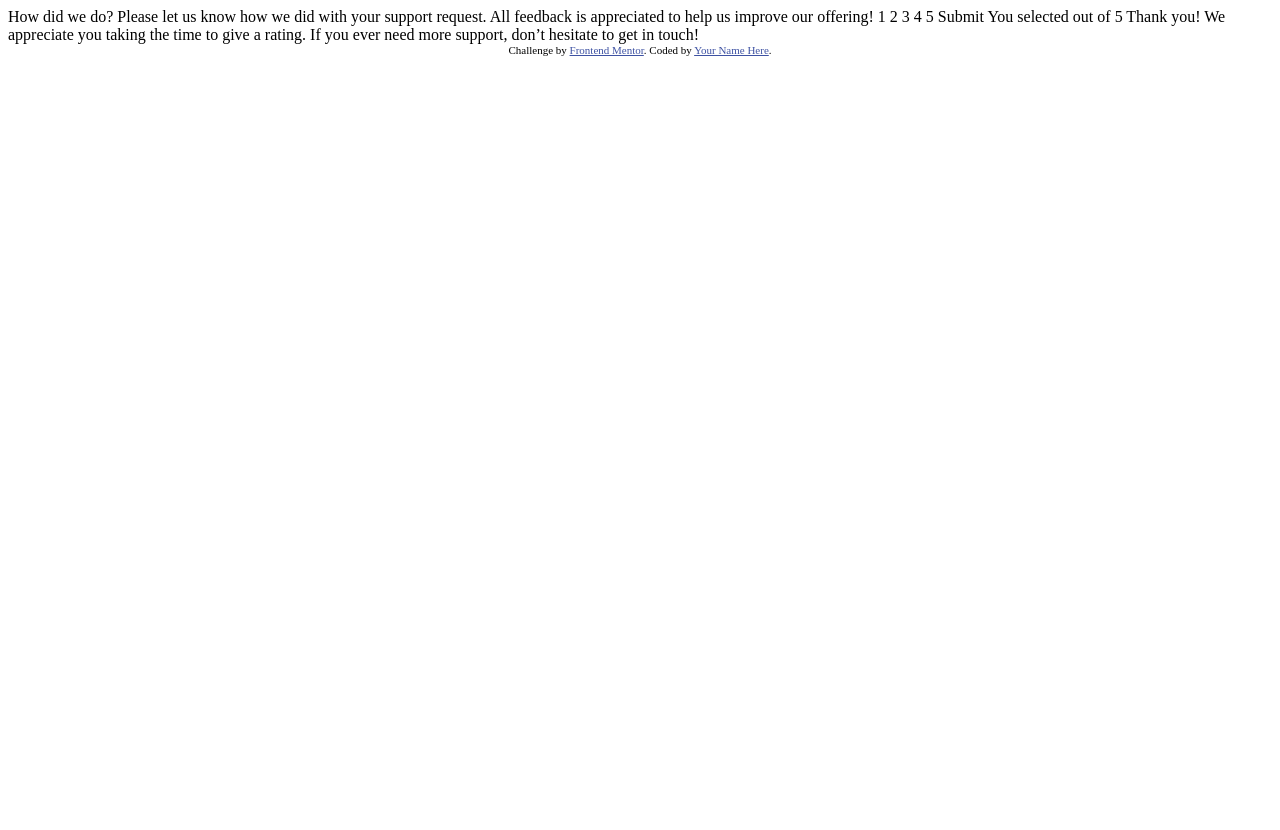
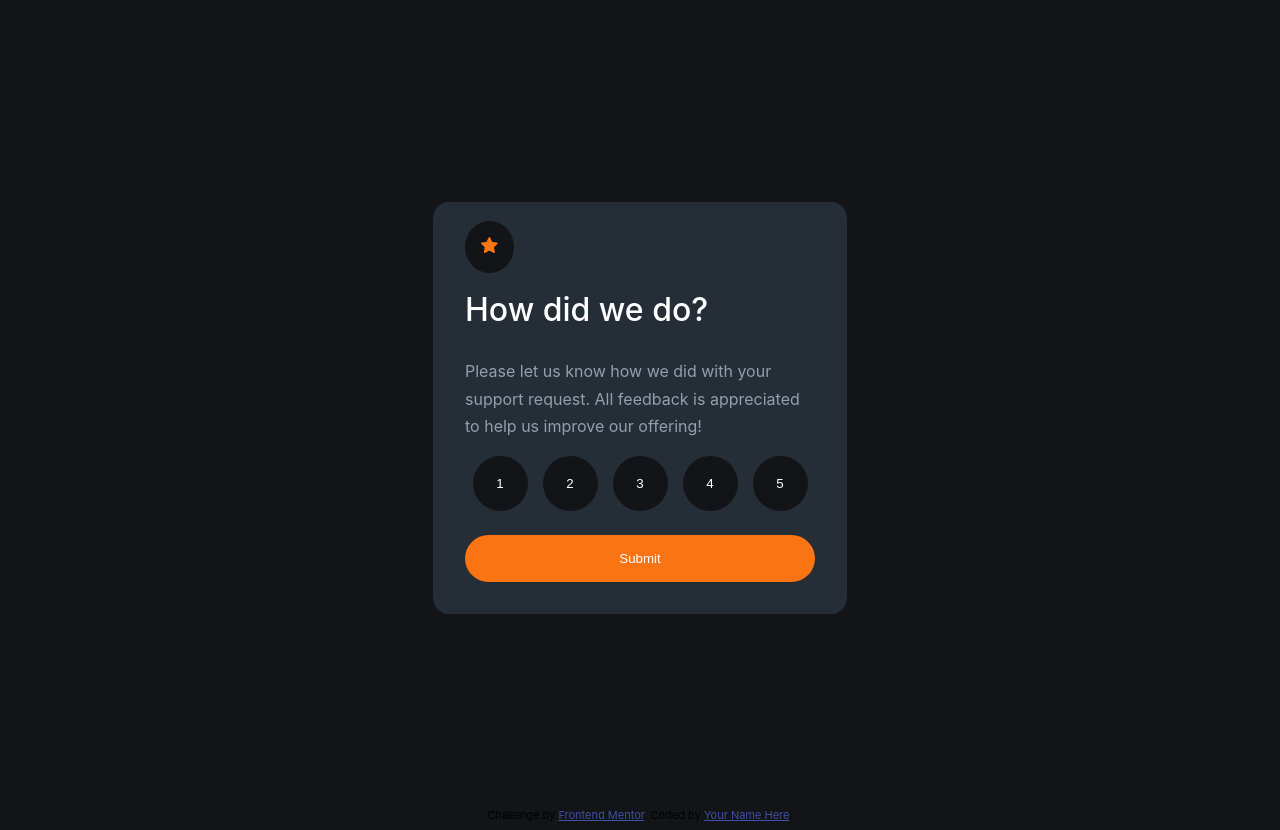
Before and after one commit to ovatimee/Interactive-Rating, a plain HTML site: page index.html in a window 1280 px wide. Before the commit the page ends 800 px from the top, so only its background shows below. Drawn offline with Linux system fonts and the light colour scheme.

Commit message:
Initial Commit

```diff
--- /dev/null
+++ b/app.js
@@ -0,0 +1,6 @@
+const container = document.querySelector(".rating-container");
+const submit = document.querySelector(".submit");
+
+submit.addEventListener("click", () => {
+  console.log("go");
+});
--- /dev/null
+++ b/css/styles.css
@@ -0,0 +1,104 @@
+    .attribution { font-size: 11px; text-align: center; }
+    .attribution a { color: hsl(228, 45%, 44%); }
+
+*{
+  padding: none;
+  margin: none;
+}
+
+:root{
+
+--orange: hsl(25, 97%, 53%);
+
+/* Neutral */
+
+--white: hsl(0, 0%, 100%);
+--light-grey: hsl(217, 12%, 63%);
+--medium-grey: hsl(216, 12%, 54%);
+--dark-blue: hsl(213, 19%, 18%);
+--very-dark-blue: hsl(216, 12%, 8%);
+
+}
+
+
+
+
+body{
+  font-family: -apple-system, BlinkMacSystemFont, 'Segoe UI', Roboto, Oxygen, Ubuntu, Cantarell, 'Open Sans', 'Helvetica Neue', sans-serif;
+  background: var(--very-dark-blue);
+}
+
+.rating{
+  display: flex;
+  align-items: center;
+  justify-content: center;
+  height: 100vh;
+}
+
+.rating-container{
+  max-width: 350px;
+  background: var(--dark-blue);
+  padding: 2rem;
+  border-radius: 1rem;
+  color: var(--white);
+  line-height: 1.7;
+  font-weight: 400;
+}
+.rating-container h1{
+  font-size: 2rem;
+  font-weight: 500;
+}
+.rating-container p{
+  color: var(--light-grey);
+}
+
+.rating-btn{
+  display: flex;
+  justify-content: center;
+  width: 100%;
+  margin-inline: auto;
+}
+
+.rating-num{
+  outline: none;
+  border: none;
+  width: 55px;
+  height: 55px;
+  border-radius: 50%;
+  text-align: center;
+  color: var(--white);
+  background: var(--very-dark-blue);
+  margin-inline: auto;
+}
+
+.rating-num:hover{
+  background: var(--light-grey);
+}
+
+.rating-num:focus{
+  background: var(--orange);
+}
+
+.icon-star{
+  background: var(--very-dark-blue);
+  padding: 1rem;
+  border-radius: 50%;
+}
+
+.submit{
+  display: block;
+  outline: none;
+  border: none;
+  border-radius: 1.5rem;
+  width: 100%;
+  text-align: center;
+  padding: 1rem 0;
+  margin-top: 1.5rem;
+  color: var(--white);
+  background: var(--orange);
+}
+
+.submit:hover{
+  background: var(--white);
+  color: var(--orange);
+}
--- a/index.html
+++ b/index.html
@@ -1,49 +1,71 @@
 <!DOCTYPE html>
+
 <html lang="en">
   <head>
-  <meta charset="UTF-8">
-  <meta name="viewport" content="width=device-width, initial-scale=1.0"> <!-- displays site properly based on user's device -->
-
-  <link rel="icon" type="image/png" sizes="32x32" href="./images/favicon-32x32.png">
-
+    <meta charset="UTF-8" />
+    <meta name="viewport" content="width=device-width, initial-scale=1.0" />
+    <link
+      rel="icon"
+      type="image/png"
+      sizes="32x32"
+      href="./images/favicon-32x32.png"
+    />
     <title>Frontend Mentor | Interactive rating component</title>
-
-  <!-- Feel free to remove these styles or customise in your own stylesheet 👍 -->
-  <style>
-    .attribution { font-size: 11px; text-align: center; }
-    .attribution a { color: hsl(228, 45%, 44%); }
-  </style>
+    <link href="css/styles.css" rel="stylesheet" />
+    <style></style>
   </head>
   <body>
-
     <!-- Rating state start -->
-
-  How did we do?
-
-  Please let us know how we did with your support request. All feedback is appreciated
-  to help us improve our offering!
-
-  1 2 3 4 5
-
-  Submit
+    <div class="rating">
+      <div class="rating-container">
+        <span class="icon-star">
+          <svg width="17" height="16" xmlns="http://www.w3.org/2000/svg">
+            <path
+              d="m9.067.43 1.99 4.031c.112.228.33.386.58.422l4.45.647a.772.772 0 0 1 .427 1.316l-3.22 3.138a.773.773 0 0 0-.222.683l.76 4.431a.772.772 0 0 1-1.12.813l-3.98-2.092a.773.773 0 0 0-.718 0l-3.98 2.092a.772.772 0 0 1-1.119-.813l.76-4.431a.77.77 0 0 0-.222-.683L.233 6.846A.772.772 0 0 1 .661 5.53l4.449-.647a.772.772 0 0 0 .58-.422L7.68.43a.774.774 0 0 1 1.387 0Z"
+              fill="#FC7614"
+            />
+          </svg>
+        </span>
+        <h1>How did we do?</h1>
+        <p>
+          Please let us know how we did with your support request. All feedback
+          is appreciated to help us improve our offering!
+        </p>
+  <div class="rating-btn">
+        <button class="rating-num" type="button">1</button>
+        <button class="rating-num" type="button">2</button>
+        <button class="rating-num" type="button">3</button>
+        <button class="rating-num" type="button">4</button>
+        <button class="rating-num" type="button">5</button>
+  </div>
+        <button class="submit" type="submit">Submit</button>
+      </div>
+    </div>
 
     <!-- Rating state end -->
 
     <!-- Thank you state start -->
 
-  You selected <!-- Add rating here --> out of 5
+    <!--
+  You selected <!-- Add rating here out of 5
 
   Thank you!
 
   We appreciate you taking the time to give a rating. If you ever need more support,
   don’t hesitate to get in touch!
 
+
+  -->
     <!-- Thank you state end -->
 
+    <div class="attribution">
+      Challenge by
+      <a href="https://www.frontendmentor.io?ref=challenge" target="_blank"
+        >Frontend Mentor</a
+      >. Coded by <a href="#">Your Name Here</a>.
+    </div>
+    <script src="app.js">
 
-  <div class="attribution">
-    Challenge by <a href="https://www.frontendmentor.io?ref=challenge" target="_blank">Frontend Mentor</a>.
-    Coded by <a href="#">Your Name Here</a>.
-  </div>
+    </script>
   </body>
 </html>
```
Also changed, not shown: 1 other file. Lines whose indentation alone changed are shown as unchanged.
